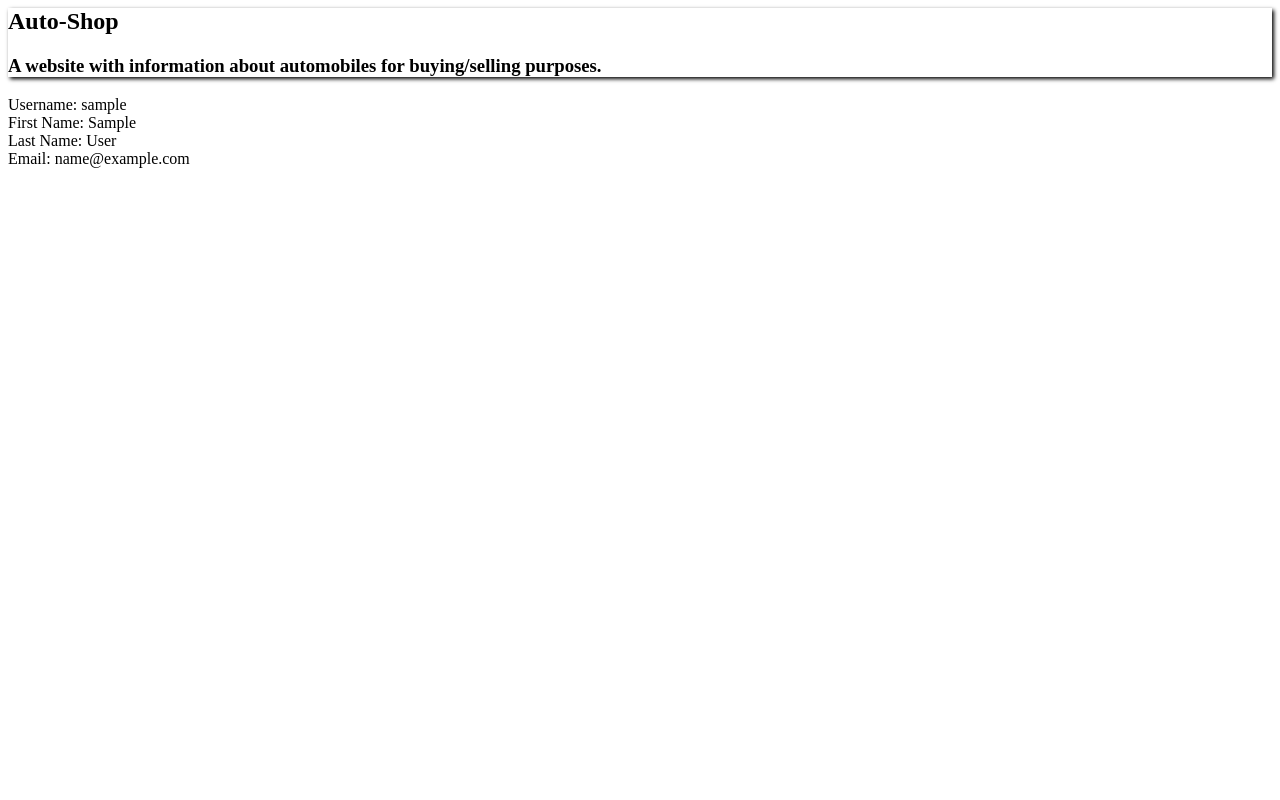
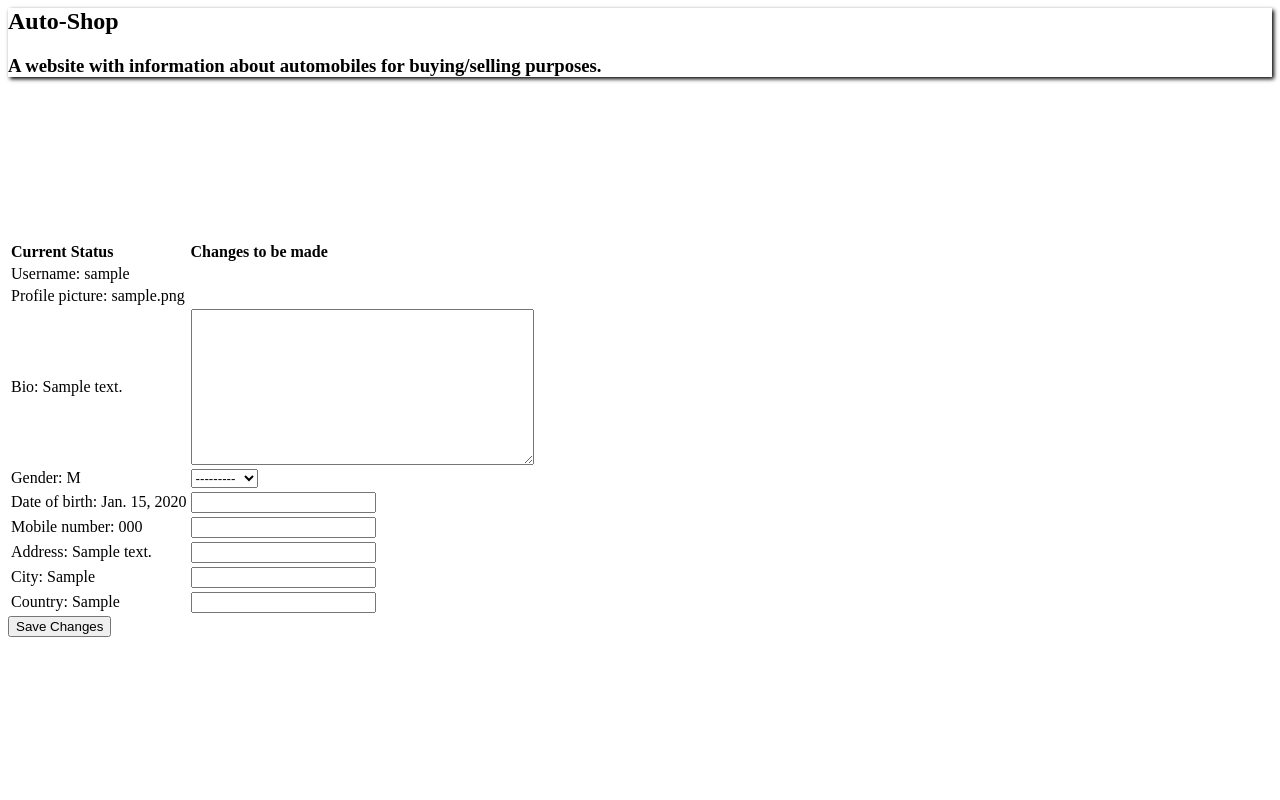
Before and after one commit to saadyousafarbi/auto-shop, a Django app: page /profile/edit/ in a window 1280 px wide. Run offline with Django 3.2, Linux system fonts and the light colour scheme; a user stored in the database is signed in; tables that the repository leaves empty hold one stand-in row (values such as "Sample post").

Commit message:
Add basic functionality for profile editing.

```diff
--- a/autoshop/core/forms.py
+++ b/autoshop/core/forms.py
@@ -1,4 +1,6 @@
+from core.models import Profile
 from django import forms
+from django.forms import ModelForm
 
 
 class SignupForm(forms.Form):
@@ -30,3 +32,16 @@ class SigninForm(forms.Form):
     """
     username = forms.CharField(max_length=100)
     password = forms.CharField(widget=forms.PasswordInput, required=True)
+
+
+class EditProfileForm(ModelForm):
+    """
+    Edit Profile form.
+    """
+
+    class Meta:
+        model = Profile
+        exclude = ['user', 'photo']
+        widgets = {
+            'date_of_birth': forms.DateInput(attrs={'class':'datepicker'}),
+        }
--- /dev/null
+++ b/autoshop/core/models.py
@@ -0,0 +1,69 @@
+from django.contrib.auth.models import User
+from django.db import models
+from django.db.models.signals import post_save
+from django.dispatch import receiver
+
+
+class Profile(models.Model):
+    """
+    Profile model containing all information associated with a user.
+
+    fields:
+        user (User): user object containing all basic information related to user
+        bio (text): info provided bu user about himself/herself
+        gender (str): gender of user
+        photo (img): image of user
+        date_of_birth (date): date of birth of user
+        mobile_number (number): mobile number of user
+        address (str): address of user
+        city (str): city of user
+        country (str): country of user
+
+    """
+    GENDER_CHOICES = (
+        ('M','Male'),
+        ('F','Female'),
+    )
+
+    user = models.OneToOneField(User, on_delete=models.CASCADE)
+    bio = models.TextField(
+        help_text='Some details about the user.', max_length=500, null=True
+    )
+    gender = models.CharField(
+        max_length=10, help_text='Specify gender.', choices=GENDER_CHOICES, null=True
+    )
+    photo = models.ImageField(help_text='Profile picture.', null=True)
+    date_of_birth = models.DateField(help_text='Date of birth.', null=True)
+    mobile_number = models.CharField(
+        help_text='Verified mobile number with country code', max_length=15, null=True
+    )
+    address = models.CharField(help_text='Local address of user.', max_length=250, null=True)
+    city = models.CharField(max_length=100, null=True)
+    country = models.CharField(max_length=100, null=True)
+
+    class Meta:
+        verbose_name = 'User profile'
+        verbose_name_plural = 'User profiles'
+
+
+@receiver(post_save, sender=User)
+def create_user_profile(sender, instance, created, **kwargs):
+    """
+    Signal function for when a default django User is created. Function is
+    called after creation of User object (post_save) and proceeds to create a
+    Profile object.
+
+    """
+    if created:
+        Profile.objects.create(user=instance)
+
+
+@receiver(post_save, sender=User)
+def save_user_profile(sender, instance, **kwargs):
+    """
+    Signal function for when a default django User is saved. Function is called
+    after saving of User object (post_save) and proceeds to update the Profile
+    object.
+
+    """
+    instance.profile.save()
--- a/autoshop/core/templates/profile.html
+++ b/autoshop/core/templates/profile.html
@@ -3,12 +3,16 @@
     <title>Autoshop | Profile</title>
 </head>
 <div class="jumbotron" style="box-shadow: 2px 2px 4px #000000;">
-        <h2 class="text-center"> Auto-Shop</h2>
-        <h3 class="text-center">A website with information about automobiles for buying/selling purposes.</h3>
+    <h2 class="text-center"> Auto-Shop</h2>
+    <h3 class="text-center">A website with information about automobiles for buying/selling purposes.</h3>
 </div>
-    Username: {{user_info_dict.username}} <br>
-    First Name: {{user_info_dict.first_name}} <br>
-    Last Name:  {{user_info_dict.last_name}} <br>
-    Email: {{user_info_dict.email}} <br>
-</body>
-</html>
+Username: {{ user_info_dict.username }} <br>
+Bio: {{ user_info_dict.bio }} <br>
+Gender:  {{ user_info_dict.gender }} <br>
+Mobile number: {{ user_info_dict.mobile_number }} <br>
+Date of birth: {{ user_info_dict.date_of_birth }} <br>
+Address: {{ user_info_dict.address }} <br>
+City: {{ user_info_dict.city }} <br>
+Country: {{ user_info_dict.country }} <br>
+
+<a href="{% url 'core:edit_profile' %}">Edit profile</a>
--- /dev/null
+++ b/autoshop/core/templates/profile_edit.html
@@ -0,0 +1,25 @@
+<head>
+    <meta charset="UTF-8">
+    <title>Autoshop | Profile</title>
+</head>
+<div class="jumbotron" style="box-shadow: 2px 2px 4px #000000;">
+    <h2 class="text-center"> Auto-Shop</h2>
+    <h3 class="text-center">A website with information about automobiles for buying/selling purposes.</h3>
+</div>
+<form method="POST">
+    {% csrf_token %}
+    <table>
+        <tr><td><strong>Current Status</strong></td><td><strong>Changes to be made</strong></td></tr>
+        <tr><td>Username: {{ user_info_dict.username }}</td><br></tr>
+        <tr><td>Profile picture: {{ user_info_dict.photo }}</td> <td></td><br></tr>
+        <tr><td>Bio: {{ user_info_dict.bio }}</td> <td>{{ form.bio }}</td><br></tr>
+        <tr><td>Gender:  {{ user_info_dict.gender }}</td> <td>{{ form.gender }}</td><br></tr>
+        <tr><td>Date of birth: {{ user_info_dict.date_of_birth }}</td><td> {{ form.date_of_birth }}</td><br></tr>
+        <tr><td>Mobile number:  {{ user_info_dict.mobile_number }}</td> <td>{{ form.mobile_number }}</td><br></tr>
+        <tr><td>Address: {{ user_info_dict.address }}</td> <td> {{ form.address }}</td><br></tr>
+        <tr><td>City: {{ user_info_dict.city }}</td><td> {{ form.city }}</td><br></tr>
+        <tr><td>Country: {{ user_info_dict.country }}</td><td> {{ form.country }}<br></tr>
+    </table>
+
+    <button type="submit" value="Submit"> Save Changes</button>
+</form>
--- a/autoshop/core/urls.py
+++ b/autoshop/core/urls.py
@@ -1,14 +1,18 @@
 from django.conf.urls import url
 
-from . import views
+from core import views
+
 
 app_name = 'core'
+
+
 urlpatterns = [
     url(r'^$', views.index, name='index'),
-    url(r'^register', views.register, name='register'),
-    url(r'^failure', views.failure, name='failure'),
-    url(r'^success', views.success, name='success'),
-    url(r'^login', views.log_in, name='login'),
-    url(r'^logout', views.log_out, name='log_out'),
-    url(r'^profile', views.profile, name='profile'),
+    url(r'^register/$', views.register, name='register'),
+    url(r'^failure/$', views.failure, name='failure'),
+    url(r'^success/$', views.success, name='success'),
+    url(r'^login/$', views.log_in, name='login'),
+    url(r'^logout/$', views.log_out, name='log_out'),
+    url(r'^profile/$', views.profile, name='profile'),
+    url(r'^profile/edit/$', views.edit_profile, name='edit_profile'),
 ]
--- a/autoshop/core/views.py
+++ b/autoshop/core/views.py
@@ -1,11 +1,15 @@
 from __future__ import unicode_literals
 
-from django.contrib.auth import authenticate, login
+from dateutil.parser import parse
+from django.contrib.auth import authenticate, login, logout
 from django.contrib.auth.decorators import login_required
 from django.contrib.auth.models import User
-from django.contrib.auth import logout
+from django.http.response import HttpResponseRedirect
 from django.shortcuts import render, redirect
-from .forms import SignupForm, SigninForm
+from django.urls import reverse
+
+from core.forms import SignupForm, SigninForm, EditProfileForm
+from core.models import Profile
 
 
 def index(request):
@@ -35,7 +39,8 @@ def register(request):
                 new_user.set_password(form.data['password'])
                 new_user.save()
                 return redirect('/')
-        return redirect('failure.html')
+
+        return render(request, 'failure.html')
     else:
         form = SignupForm()
         return render(request, 'register.html', {'form': form})
@@ -57,10 +62,10 @@ def log_in(request):
                 password=form.data['password'],
             )
             if not user:
-                return redirect('failure.html')
+                return render(request, 'failure.html')
 
             login(request, user)
-            return redirect('success.html')
+            return render(request, 'success.html')
     else:
         return render(request, 'login.html', {'form': form})
 
@@ -94,13 +99,56 @@ def profile(request):
     """
     This view directs current user to his/her profile page
     """
-    username = request.user
-    user_information = User.objects.get(username=username)
+    user_profile = request.user.profile
     user_info_dict = {
-        'username' : user_information.username,
-        'first_name': user_information.first_name,
-        'last_name': user_information.last_name,
-        'email' : user_information.email,
+        'username': user_profile.user,
+        'bio': user_profile.bio,
+        'gender': user_profile.gender,
+        'date_of_birth': user_profile.date_of_birth,
+        'mobile_number': user_profile.mobile_number,
+        'address': user_profile.address,
+        'city': user_profile.city,
+        'country': user_profile.country,
     }
     context = {'user_info_dict': user_info_dict}
     return render(request, 'profile.html',  context)
+
+
+@login_required()
+def edit_profile(request):
+    """
+    Show profile edit page and save user profile information on save.
+    """
+    form = EditProfileForm()
+    user_profile = request.user.profile
+    user_info_dict = {
+        'username': request.user,
+        'bio': user_profile.bio,
+        'gender': user_profile.gender,
+        'date_of_birth': user_profile.date_of_birth,
+        'mobile_number': user_profile.mobile_number,
+        'address': user_profile.address,
+        'city': user_profile.city,
+        'country': user_profile.country,
+        'photo': user_profile.photo,
+    }
+    context = {'user_info_dict': user_info_dict, 'form': form}
+    if request.method == 'POST':
+        post_data = request.POST.copy()
+        post_data['date_of_birth'] = parse(post_data['date_of_birth'])
+        form = EditProfileForm(post_data, instance=user_profile)
+        if form.is_valid():
+            Profile.objects.filter(user=request.user).update(
+                bio = form.data['bio'],
+                gender = form.data['gender'],
+                mobile_number = form.data['mobile_number'],
+                address = form.data['address'],
+                city = form.data['city'],
+                country = form.data['country'],
+            )
+            return redirect(reverse('core:profile'))
+
+        print 'Profile for user "%s" failed to save due to validation errors: %s' % (request.user.username, form.errors)
+        return render(request, 'failure.html')
+
+    return render(request, 'profile_edit.html', context)
--- a/requirements.txt
+++ b/requirements.txt
@@ -1 +1,2 @@
 Django==1.4.1
+python-dateutil==2.6.1
```
Also changed, not shown: autoshop/autoshop/settings.py (+12 -9 lines), autoshop/core/management/commands/usercount.py (added, +10 -0 lines), autoshop/core/management/__init__.py (added), autoshop/core/management/commands/__init__.py (added), autoshop/core/migrations/0001_initial.py (added).
